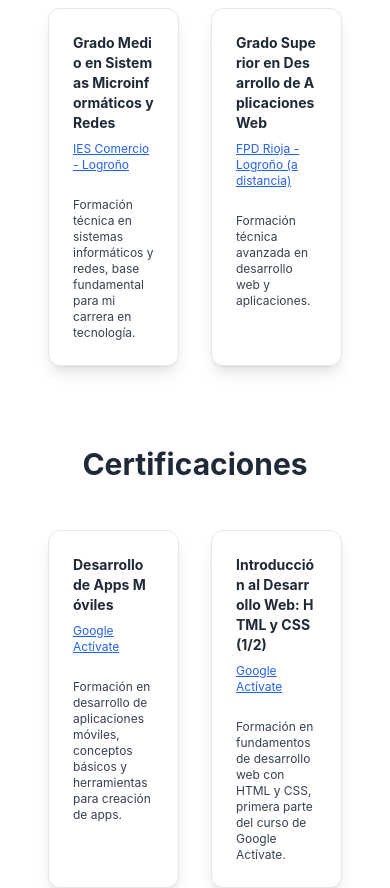
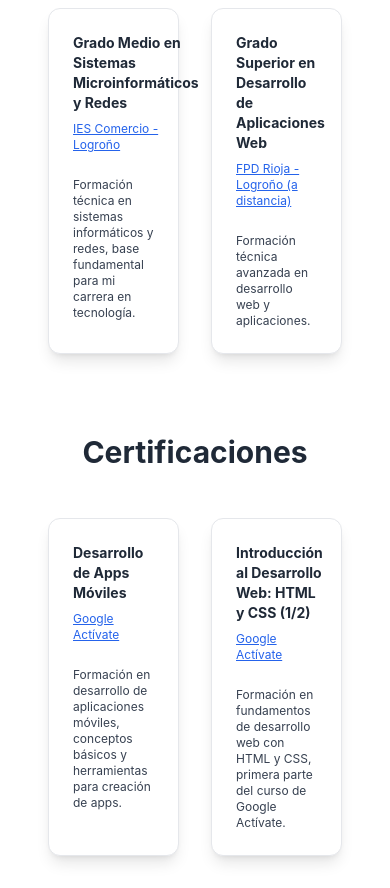
Before and after one commit to DiegoExtremiana/portfolioCompletoDiego, a React (Create React App) app: page / in a window 390 px wide. Shown: the part 3240-4128 px from the top of the page. Built offline with nearby package versions, Linux system fonts and the light colour scheme; the HTML template or start-up script is replaced by a standard one.

Commit message:
feat: agregar estilos para prevenir desbordamiento de texto en componentes y mejorar la adaptabilidad del tamaño de fuente

```diff
--- a/src/components/Certifications.js
+++ b/src/components/Certifications.js
@@ -191,23 +191,23 @@ const Certifications = () => {
             >
               <div className="flex justify-between items-start mb-4">
                 <div>
-                  <h3 className="text-lg font-bold text-gray-800 dark:text-white mb-2 break-all xs:text-sm">
+                  <h3 className="text-lg font-bold text-gray-800 dark:text-white mb-2 break-all xs:text-sm text-prevent-overflow">
                     {cert.title}
                   </h3>
-                  <p className="text-gray-600 dark:text-gray-300 mb-2 text-sm xs:text-xs sm:block">
+                  <p className="text-gray-600 dark:text-gray-300 mb-2 text-sm xs:text-xs sm:block text-prevent-overflow">
                     {cert.subtitle}
                   </p>
                   <div className="hidden sm:flex items-center gap-2 mb-3 xs:gap-1">
-                    <span className="px-2 py-1 bg-purple-600 text-white dark:bg-purple-600 dark:text-white rounded-full text-xs xs:text-[0.6rem] font-medium">
+                    <span className="px-2 py-1 bg-purple-600 text-white dark:bg-purple-600 dark:text-white rounded-full text-xs xs:text-[0.6rem] font-medium text-prevent-overflow">
                       {cert.category}
                     </span>
-                    <span className="text-gray-500 dark:text-gray-400 text-xs xs:text-[0.6rem]">
+                    <span className="text-gray-500 dark:text-gray-400 text-xs xs:text-[0.6rem] text-prevent-overflow">
                       {cert.date}
                     </span>
                   </div>
                 </div>
               </div>
-              <p className="text-gray-700 dark:text-gray-300 text-sm xs:text-xs sm:block">
+              <p className="text-gray-700 dark:text-gray-300 text-sm xs:text-xs sm:block text-prevent-overflow">
                 {cert.description}
               </p>
             </div>
--- a/src/components/Experience.js
+++ b/src/components/Experience.js
@@ -51,40 +51,40 @@ const Experience = () => {
               className="bg-white dark:bg-gray-700 rounded-xl shadow-lg p-6 border border-gray-200 dark:border-gray-600 hover:shadow-xl transition-shadow duration-300"
             >
               <div className="flex flex-col md:flex-row md:justify-between md:items-center mb-4">
-<h3 className="text-lg font-bold text-gray-800 dark:text-white break-all xs:text-sm">{exp.position}{exp.note ? <span className="block text-sm crimson-red xs:text-xs">{exp.note}</span> : null}</h3>
-                <span className="text-lg text-blue-60 dark:text-blue-40 mt-2 md:mt-0 xs:text-base sm:block">
+<h3 className="text-lg font-bold text-gray-800 dark:text-white break-all xs:text-sm text-prevent-overflow">{exp.position}{exp.note ? <span className="block text-sm crimson-red xs:text-xs text-prevent-overflow">{exp.note}</span> : null}</h3>
+                <span className="text-lg text-blue-60 dark:text-blue-40 mt-2 md:mt-0 xs:text-base sm:block text-prevent-overflow">
                   {exp.url ? (
-                    <a href={exp.url} target="_blank" rel="noopener noreferrer" className="hover:underline">
+                    <a href={exp.url} target="_blank" rel="noopener noreferrer" className="hover:underline text-prevent-overflow">
                       {exp.company}
                     </a>
                   ) : exp.company === "Arsys" ? (
-                    <a href="https://www.arsys.es/" target="_blank" rel="noopener noreferrer" className="hover:underline">
+                    <a href="https://www.arsys.es/" target="_blank" rel="noopener noreferrer" className="hover:underline text-prevent-overflow">
                       {exp.company}
                     </a>
                   ) : exp.company === "Wunder control solutions" ? (
-                    <a href="https://wundersolutions.es/" target="_blank" rel="noopener noreferrer" className="hover:underline">
+                    <a href="https://wundersolutions.es/" target="_blank" rel="noopener noreferrer" className="hover:underline text-prevent-overflow">
                       {exp.company}
                     </a>
                   ) : (
-                    exp.company
+                    <span className="text-prevent-overflow">{exp.company}</span>
                   )}
                 </span>
               </div>
 
-              <p className="text-gray-600 dark:text-gray-300 mb-4 text-sm xs:text-xs sm:block">{exp.description}</p>
+              <p className="text-gray-600 dark:text-gray-300 mb-4 text-sm xs:text-xs sm:block text-prevent-overflow">{exp.description}</p>
 
               <div className="hidden sm:flex flex-wrap gap-2 mb-4 xs:gap-1">
                 {exp.technologies.map((tech, techIndex) => (
                   <span
                     key={techIndex}
-                    className="tech-tag text-xs xs:text-[0.6rem]"
+                    className="tech-tag text-xs xs:text-[0.6rem] text-prevent-overflow"
                   >
                     {tech}
                   </span>
                 ))}
               </div>
 
-              <p className="text-gray-500 dark:text-gray-400 text-sm xs:text-xs">
+              <p className="text-gray-500 dark:text-gray-400 text-sm xs:text-xs text-prevent-overflow">
                 {exp.period}
               </p>
             </div>
--- a/src/components/Studies.js
+++ b/src/components/Studies.js
@@ -62,23 +62,23 @@ const Studies = () => {
             >
               <div className="flex justify-between items-start mb-4">
                 <div>
-                  <h3 className="text-lg font-bold text-gray-800 dark:text-white mb-2 break-all xs:text-sm">
+                  <h3 className="text-lg font-bold text-gray-800 dark:text-white mb-2 break-all xs:text-sm text-prevent-overflow">
                     {study.title}
                   </h3>
-                  <p className="text-gray-600 dark:text-gray-300 mb-2 text-sm xs:text-xs sm:block">
+                  <p className="text-gray-600 dark:text-gray-300 mb-2 text-sm xs:text-xs sm:block text-prevent-overflow">
                     {study.subtitle}
                   </p>
                   <div className="hidden sm:flex items-center gap-2 mb-3 xs:gap-1">
-                    <span className="px-2 py-1 bg-blue-600 text-white dark:bg-blue-600 dark:text-white rounded-full text-xs xs:text-[0.6rem] font-medium">
+                    <span className="px-2 py-1 bg-blue-600 text-white dark:bg-blue-600 dark:text-white rounded-full text-xs xs:text-[0.6rem] font-medium text-prevent-overflow">
                       {study.category}
                     </span>
-                    <span className="text-gray-500 dark:text-gray-400 text-xs xs:text-[0.6rem]">
+                    <span className="text-gray-500 dark:text-gray-400 text-xs xs:text-[0.6rem] text-prevent-overflow">
                       {study.date}
                     </span>
                   </div>
                 </div>
               </div>
-              <p className="text-gray-700 dark:text-gray-300 text-sm xs:text-xs sm:block">
+              <p className="text-gray-700 dark:text-gray-300 text-sm xs:text-xs sm:block text-prevent-overflow">
                 {study.description}
               </p>
             </div>
--- a/src/index.css
+++ b/src/index.css
@@ -74,6 +74,33 @@ section {
   color: #dc143c;
 }
 
+/* Estilos para manejar texto largo en móviles */
+.text-prevent-overflow {
+  word-break: keep-all;
+  overflow-wrap: break-word;
+  hyphens: none;
+  min-width: 0; /* Permite que el contenedor se reduzca */
+}
+
+.text-prevent-overflow * {
+  word-break: keep-all;
+  overflow-wrap: break-word;
+  hyphens: none;
+}
+
+/* Clase para texto que se ajusta dinámicamente en tamaño si no cabe */
+.text-fit {
+  font-size: clamp(0.5rem, 2.5vw, 1rem); /* Tamaño de fuente adaptable */
+}
+
+.text-fit-sm {
+  font-size: clamp(0.4rem, 2vw, 0.875rem); /* Para textos más pequeños */
+}
+
+.text-fit-xs {
+  font-size: clamp(0.3rem, 1.5vw, 0.75rem); /* Para textos aún más pequeños */
+}
+
 /* Estilos para encabezados de sección */
 .section-title {
   @apply text-2xl sm:text-3xl md:text-4xl font-bold text-center mb-8 sm:mb-12 text-[var(--text-primary)];
```
